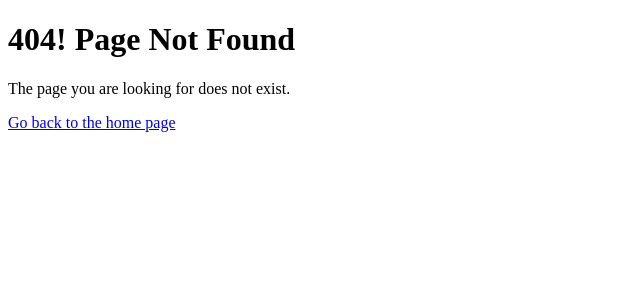
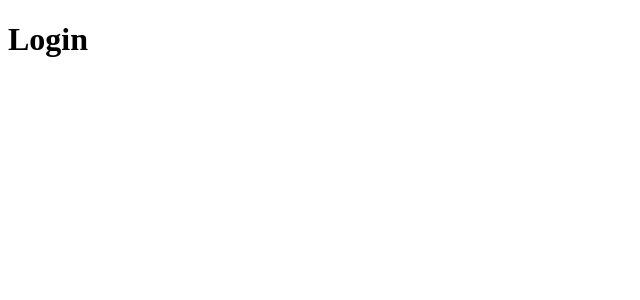
Before and after one commit to RaiyanNooryRady/dev-next, a Next.js app: page /auth/login in a window 1280 px wide. Before the commit this address had no page. Shown: the top 300 px of the page, without its empty margins (0-640 px from the left). Built offline with nearby package versions, Linux system fonts and the light colour scheme.

Commit message:
suppressHydrationwarning

```diff
--- /dev/null
+++ b/src/app/auth/login/page.tsx
@@ -0,0 +1,8 @@
+import React from "react";
+export default function Login(){
+    return (
+        <div>
+            <h1>Login</h1>
+        </div>
+    )
+}
--- a/src/app/docs/[...slug]/page.tsx
+++ /dev/null
@@ -1,37 +0,0 @@
-import React from 'react';
-export default async function DocsSlug({ params }: { params: { slug: string[] } }) {
-    const { slug } = await params;
-    const slugLength = slug.length;
-    console.log(slugLength);
-    return (
-        <div>
-            <h1>Docs page</h1>
-            <p>Slug: {slug.join('/')}</p>
-            {
-                slugLength === 3 ?
-                    <div>
-
-                        <h2>
-                            Viewing docs for feature: {slug[0]} and concept: {slug[1]} and subconcept: {slug[2]}
-                        </h2>
-                    </div> :
-                    slugLength === 2 ?
-                        <div>
-                            <h2>
-                                Viewing docs for feature: {slug[0]} and concept: {slug[1]}
-                            </h2>
-                        </div> :
-                        slugLength === 1 ? <div>
-                            <h2>
-                                Viewing docs for feature: {slug[0]}
-                            </h2>
-                        </div> :
-                            <div>
-                                <h2>
-                                    Viewing docs
-                                </h2>
-                            </div>
-            }
-        </div>
-    )
-}
--- a/src/app/layout.tsx
+++ b/src/app/layout.tsx
@@ -1,35 +1,16 @@
-import type { Metadata } from "next";
-import { Geist, Geist_Mono } from "next/font/google";
-import "./globals.css";
-
-const geistSans = Geist({
-  variable: "--font-geist-sans",
-  subsets: ["latin"],
-});
-
-const geistMono = Geist_Mono({
-  variable: "--font-geist-mono",
-  subsets: ["latin"],
-});
-
-export const metadata: Metadata = {
-  title: "Create Next App",
-  description: "Generated by create next app",
-};
+export const metadata = {
+  title: 'Next.js',
+  description: 'Generated by Next.js',
+}
 
 export default function RootLayout({
   children,
-}: Readonly<{
-  children: React.ReactNode;
-}>) {
+}: {
+  children: React.ReactNode
+}) {
   return (
     <html lang="en">
-      <body
-        className={`${geistSans.variable} ${geistMono.variable} antialiased`}
-        suppressHydrationWarning={true}
-      >
-        {children}
-      </body>
+      <body suppressHydrationWarning={true}>{children}</body>
     </html>
-  );
+  )
 }
```
Also changed, not shown: src/app/auth/register/page.tsx (added, +8 -0 lines).
